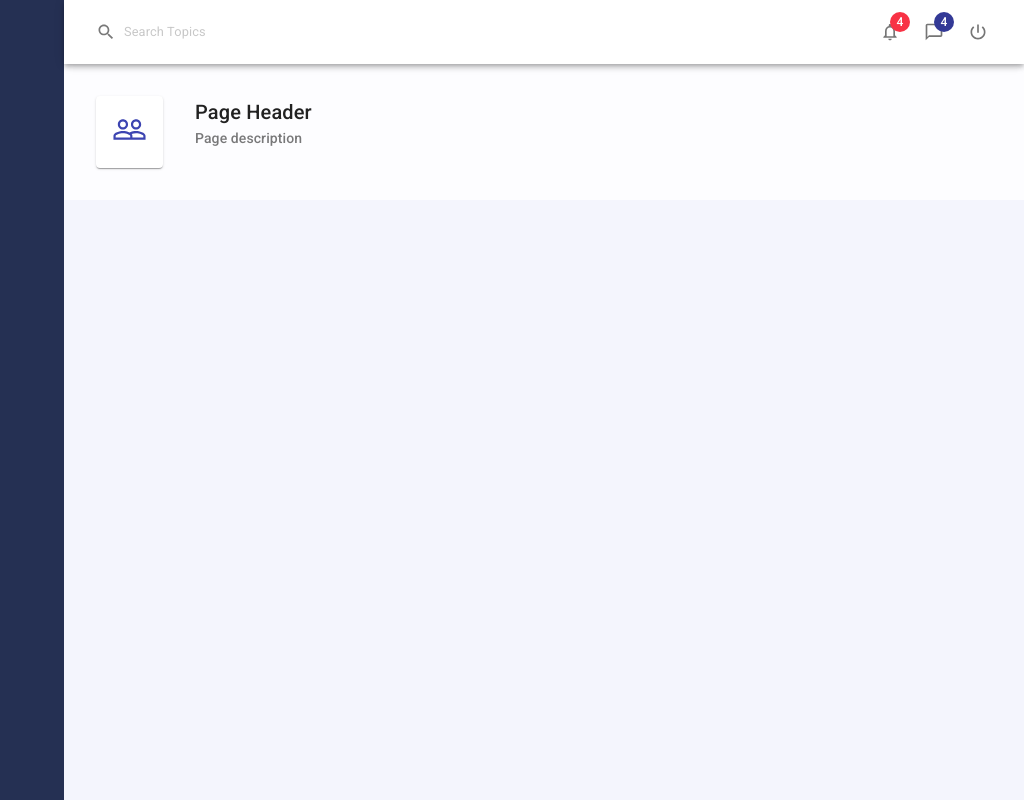
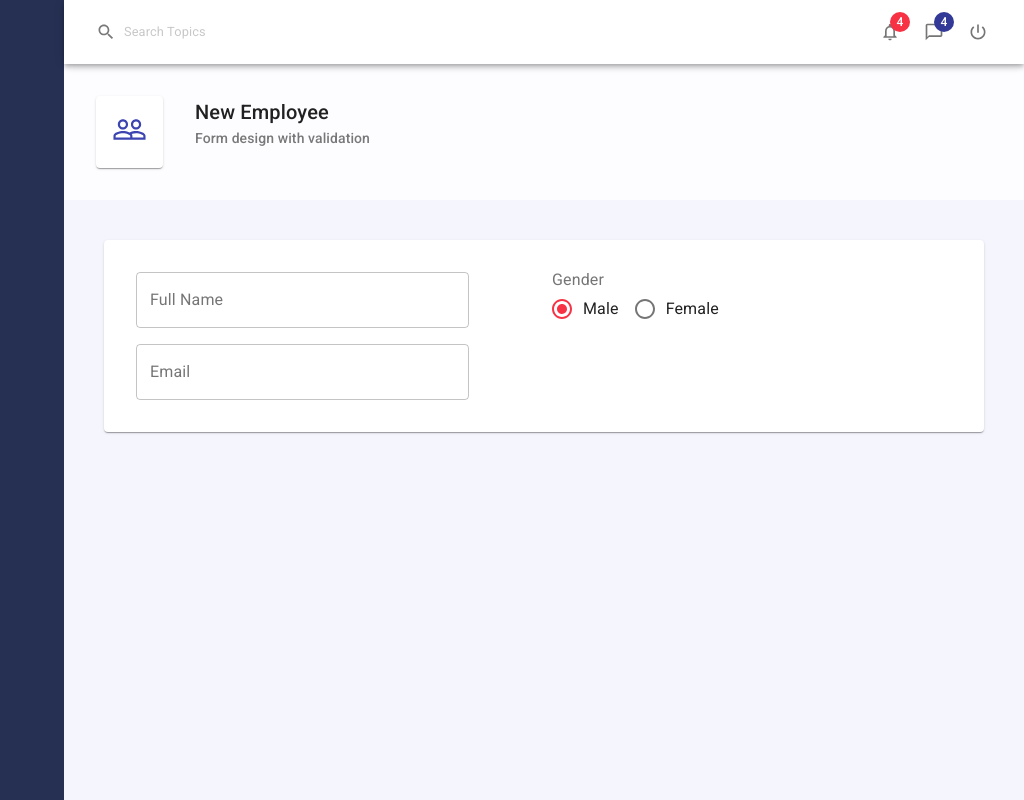
Before and after one commit to corey-hammond/react-material-ui-example, a React (Create React App) app: page / in a window 1280 px wide. Shown: the whole page, without its empty margins (256-1280 px from the left). Built offline with nearby package versions, Linux system fonts and the light colour scheme.

Commit message:
implementing reusable input controls

```diff
--- a/src/App/App.js
+++ b/src/App/App.js
@@ -1,11 +1,10 @@
 import { createMuiTheme, CssBaseline, makeStyles } from '@material-ui/core';
 import React from 'react';
 import './App.css';
-import Header from './components/Header';
-import SideMenu from './components/SideMenu';
+import Header from '../components/Header';
+import SideMenu from '../components/SideMenu';
 import { ThemeProvider } from '@material-ui/core/styles';
-import PageHeader from './components/PageHeader';
-import PeopleOutlineIcon from '@material-ui/icons/PeopleOutline';
+import Employees from '../pages/Employees/Employees';
 
 const theme = createMuiTheme({
   palette: {
@@ -28,6 +27,11 @@
       },
     },
   },
+  props: {
+    MuiIconButton: {
+      disableRipple: true,
+    },
+  },
 });
 
 const useStyles = makeStyles({
@@ -46,11 +50,7 @@
       <SideMenu />
       <div className={classes.appMain}>
         <Header />
-        <PageHeader
-          title='Page Header'
-          subtitle='Page description'
-          icon={<PeopleOutlineIcon fontSize='large' />}
-        />
+        <Employees />
       </div>
     </ThemeProvider>
   );
--- /dev/null
+++ b/src/components/controls/Controls.js
@@ -0,0 +1,9 @@
+import Input from './Input';
+import RadioGroup from './RadioGroup';
+
+const Controls = {
+  Input,
+  RadioGroup,
+};
+
+export default Controls;
--- /dev/null
+++ b/src/components/controls/Input.js
@@ -0,0 +1,15 @@
+import { TextField } from '@material-ui/core';
+import React from 'react';
+
+export default function Input(props) {
+  const { name, label, value, onChange } = props;
+  return (
+    <TextField
+      variant='outlined'
+      label={label}
+      name={name}
+      value={value}
+      onChange={onChange}
+    />
+  );
+}
--- /dev/null
+++ b/src/components/controls/RadioGroup.js
@@ -0,0 +1,26 @@
+import {
+  FormControl,
+  FormControlLabel,
+  FormLabel,
+  Radio,
+  RadioGroup as MuiRadioGroup,
+} from '@material-ui/core';
+import React from 'react';
+
+export default function RadioGroup(props) {
+  const { name, label, value, onChange, items } = props;
+  return (
+    <FormControl>
+      <FormLabel>{label}</FormLabel>
+      <MuiRadioGroup row name={name} value={value} onChange={onChange}>
+        {items.map((item, index) => (
+          <FormControlLabel
+            value={item.id}
+            control={<Radio />}
+            label={item.title}
+          />
+        ))}
+      </MuiRadioGroup>
+    </FormControl>
+  );
+}
--- /dev/null
+++ b/src/components/useForm.js
@@ -0,0 +1,39 @@
+import React, { useState } from 'react';
+import { makeStyles } from '@material-ui/core';
+
+const useStyles = makeStyles((theme) => ({
+  root: {
+    '& .MuiFormControl-root': {
+      width: '80%',
+      margin: theme.spacing(1),
+    },
+  },
+}));
+
+export function useForm(initialFieldValues) {
+  const [values, setValues] = useState(initialFieldValues);
+
+  const handleInputChange = (e) => {
+    const { name, value } = e.target;
+    setValues({
+      ...values,
+      [name]: value,
+    });
+  };
+
+  return {
+    values,
+    setValues,
+    handleInputChange,
+  };
+}
+
+export function Form(props) {
+  const classes = useStyles();
+
+  return (
+    <form className={classes.root} autoComplete='off'>
+      {props.children}
+    </form>
+  );
+}
--- /dev/null
+++ b/src/pages/Employees/EmployeeForm.js
@@ -0,0 +1,55 @@
+import Grid from '@material-ui/core/Grid';
+import React, { useState, useEffect } from 'react';
+import Controls from '../../components/controls/Controls';
+import { useForm, Form } from '../../components/useForm';
+
+const genderItems = [
+  { id: 'male', title: 'Male' },
+  { id: 'female', title: 'Female' },
+];
+
+const initialFieldValues = {
+  id: 0,
+  fullName: '',
+  email: '',
+  mobile: '',
+  city: '',
+  gender: 'male',
+  departmentId: '',
+  hireDate: new Date(),
+  isPermanent: false,
+};
+
+export default function EmployeeForm() {
+  const { values, setValues, handleInputChange } = useForm(initialFieldValues);
+
+  return (
+    <Form>
+      <Grid container>
+        <Grid item xs={6}>
+          <Controls.Input
+            name='fullName'
+            label='Full Name'
+            value={values.fullName}
+            onChange={handleInputChange}
+          />
+          <Controls.Input
+            name='email'
+            label='Email'
+            value={values.email}
+            onChange={handleInputChange}
+          />
+        </Grid>
+        <Grid item xs={6}>
+          <Controls.RadioGroup
+            name='gender'
+            value={values.gender}
+            label='Gender'
+            items={genderItems}
+            onChange={handleInputChange}
+          ></Controls.RadioGroup>
+        </Grid>
+      </Grid>
+    </Form>
+  );
+}
--- /dev/null
+++ b/src/pages/Employees/Employees.js
@@ -0,0 +1,30 @@
+import React from 'react';
+import PeopleOutlineIcon from '@material-ui/icons/PeopleOutline';
+import EmployeeForm from './EmployeeForm';
+import PageHeader from '../../components/PageHeader';
+import Paper from '@material-ui/core/Paper';
+import { makeStyles } from '@material-ui/core';
+
+const useStyles = makeStyles((theme) => ({
+  pageContent: {
+    margin: theme.spacing(5),
+    padding: theme.spacing(3),
+  },
+}));
+
+export default function Employees() {
+  const classes = useStyles();
+
+  return (
+    <>
+      <PageHeader
+        title='New Employee'
+        subtitle='Form design with validation'
+        icon={<PeopleOutlineIcon fontSize='large' />}
+      />
+      <Paper className={classes.pageContent}>
+        <EmployeeForm />
+      </Paper>
+    </>
+  );
+}
```
Also changed, not shown: src/components/Header.js (renamed from src/App/components/Header.js), src/components/PageHeader.js (renamed from src/App/components/PageHeader.js), src/components/SideMenu.js (renamed from src/App/components/SideMenu.js).
